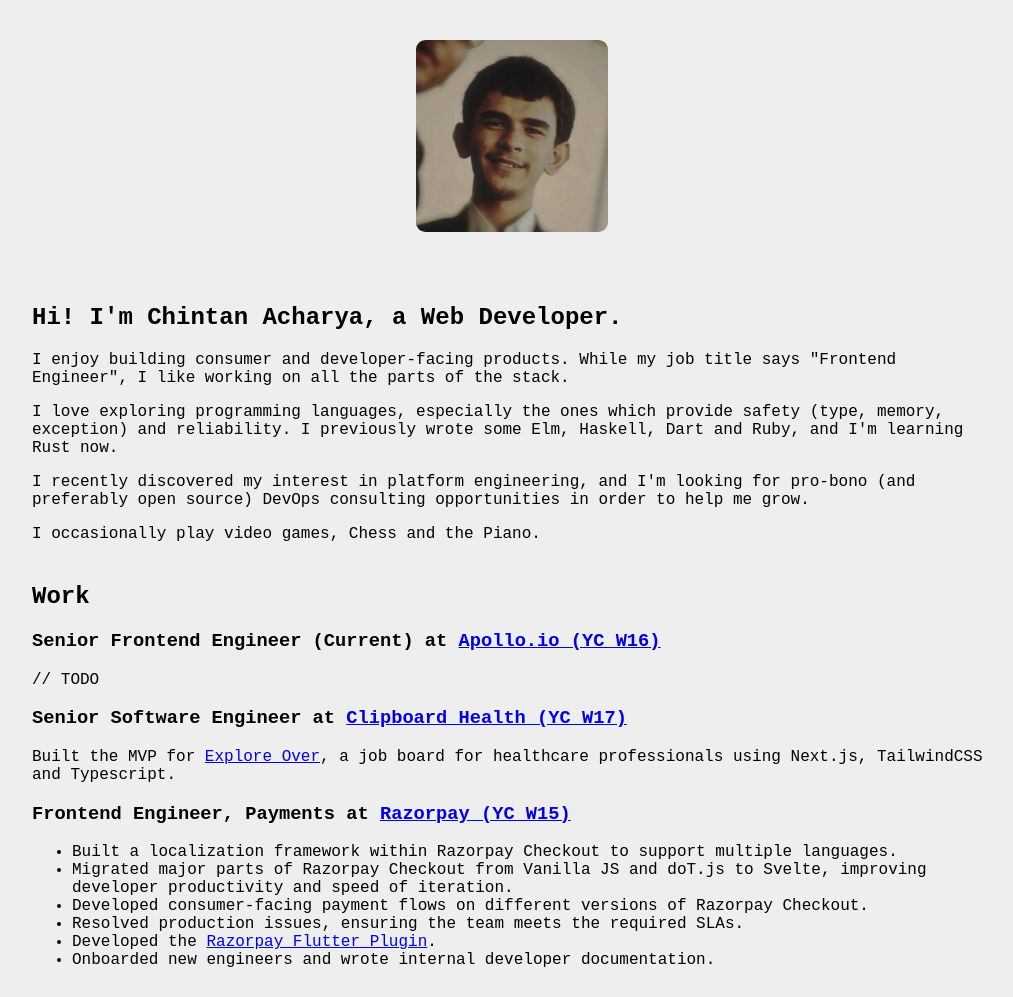
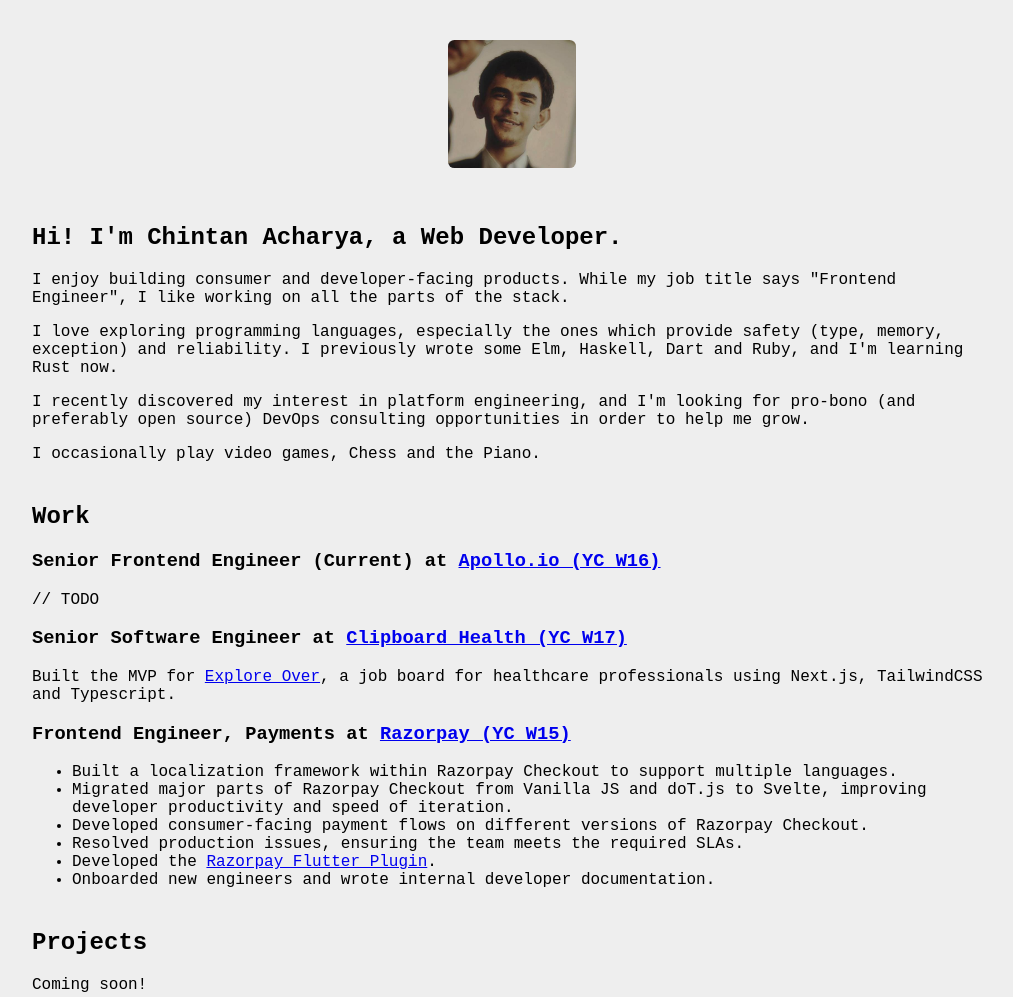
Before and after one commit to ChintanAcharya/chintanacharya.github.io, an Eleventy site: page index.html in a window 1280 px wide. Shown: the top 997 px of the page, without its empty margins (128-1141 px from the left). Built offline with nearby package versions, Linux system fonts and the light colour scheme; Eleventy itself is replaced by a stand-in of ours; files that its build step writes are made by us from their sources.

Commit message:
Reduce profile image size

```diff
--- a/css/home.css
+++ b/css/home.css
@@ -21,7 +21,7 @@ h2 {
     margin-top: 2.5rem;
 }
 
-.left, .right {
+.right {
     padding: 1rem;
 }
 
@@ -39,5 +39,5 @@ h2 {
 .left aside img {
     border-radius: 5%;
     max-width: 100%;
-    width: 12rem;
+    width: 8rem;
 }
```
